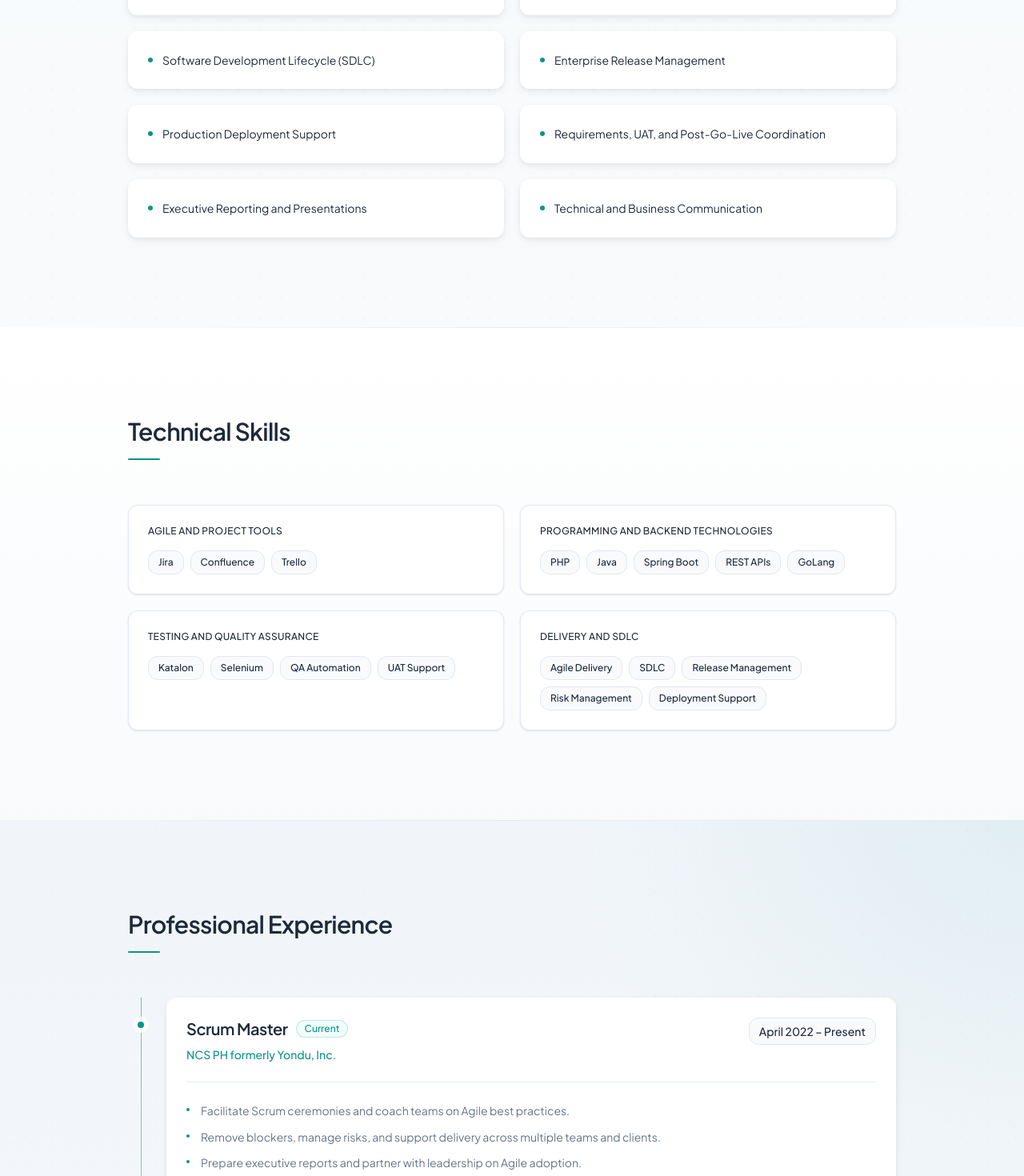
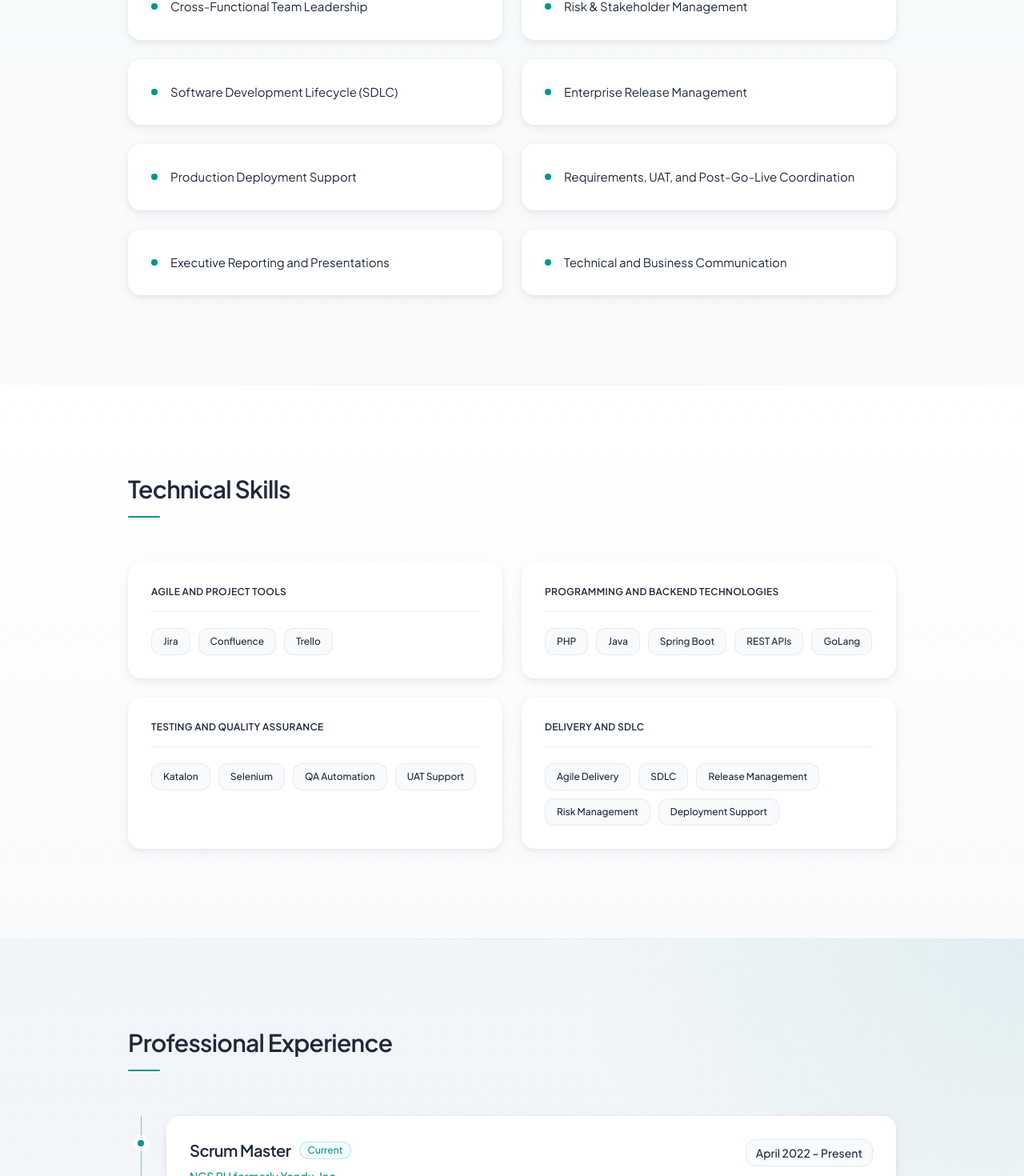
Before and after one commit to charlefire-cpu/personal-website, a React (Vite) app: page / in a window 1280 px wide. Shown: the part 1750-3220 px from the top of the page at 80% size. Built offline with nearby package versions, Linux system fonts and the light colour scheme.

Commit message:
improve content card and section containers

```diff
--- a/src/components/About.tsx
+++ b/src/components/About.tsx
@@ -7,7 +7,7 @@ export default function About() {
   return (
     <Section id={id} title={title} tone="white">
       <div className="card max-w-3xl">
-        <div className="space-y-5 text-body sm:space-y-6">
+        <div className="card-body space-y-5 sm:space-y-6">
           {profile.about.map((paragraph) => (
             <p key={paragraph.slice(0, 40)} className="break-words">
               {paragraph}
--- a/src/components/CoreCompetencies.tsx
+++ b/src/components/CoreCompetencies.tsx
@@ -6,19 +6,11 @@ export default function CoreCompetencies() {
 
   return (
     <Section id={id} title={title} tone="tinted">
-      <ul className="grid grid-cols-1 gap-4 sm:grid-cols-2 sm:gap-5">
+      <ul className="card-grid-2">
         {profile.competencies.map((competency) => (
-          <li
-            key={competency}
-            className="card flex items-start gap-3"
-          >
-            <span
-              className="mt-2 h-1.5 w-1.5 shrink-0 rounded-full bg-accent"
-              aria-hidden="true"
-            />
-            <span className="min-w-0 break-words text-body-sm text-primary">
-              {competency}
-            </span>
+          <li key={competency} className="card card-interactive card-row">
+            <span className="card-marker" aria-hidden="true" />
+            <span className="card-row-text">{competency}</span>
           </li>
         ))}
       </ul>
--- a/src/components/Education.tsx
+++ b/src/components/Education.tsx
@@ -9,8 +9,8 @@ export default function Education() {
     <Section id={id} title={title} tone="white">
       <div className="card max-w-xl">
         <h3 className="text-h3">{degree}</h3>
-        <p className="text-body mt-2 break-words">{school}</p>
-        <p className="text-accent-label mt-3">{year}</p>
+        <p className="card-body mt-3 break-words">{school}</p>
+        <p className="text-accent-label mt-4">{year}</p>
       </div>
     </Section>
   )
--- a/src/components/Experience.tsx
+++ b/src/components/Experience.tsx
@@ -24,7 +24,7 @@ export default function Experience() {
             >
               <div className="timeline-dot" aria-hidden="true" />
 
-              <div className="card">
+              <div className="card card-interactive">
                 <div className="flex flex-col gap-4 md:flex-row md:items-start md:justify-between md:gap-8">
                   <div className="min-w-0 flex-1">
                     <div className="flex flex-wrap items-center gap-2.5">
@@ -46,17 +46,11 @@ export default function Experience() {
                 </div>
 
                 {role.highlights && role.highlights.length > 0 && (
-                  <ul className="mt-5 space-y-2.5 border-t border-border pt-5 sm:mt-6 sm:pt-6">
+                  <ul className="card-list mt-6 border-t border-border/70 pt-6">
                     {role.highlights.map((highlight) => (
-                      <li
-                        key={highlight}
-                        className="flex gap-3 text-body-sm sm:gap-3.5"
-                      >
-                        <span
-                          className="mt-2 h-1 w-1 shrink-0 rounded-full bg-accent"
-                          aria-hidden="true"
-                        />
-                        <span className="min-w-0 break-words">{highlight}</span>
+                      <li key={highlight} className="card-list-item">
+                        <span className="card-list-marker" aria-hidden="true" />
+                        <span className="min-w-0 flex-1 break-words">{highlight}</span>
                       </li>
                     ))}
                   </ul>
@@ -73,7 +67,7 @@ export default function Experience() {
               aria-hidden="true"
             />
 
-            <div className="card">
+            <div className="card card-interactive">
               <h3 className="text-h3">{earlierExperienceTitle}</h3>
               <p className="text-body-sm mt-2">
                 {earlierExperienceDescription}
--- a/src/components/Resume.tsx
+++ b/src/components/Resume.tsx
@@ -8,9 +8,11 @@ export default function Resume() {
 
   return (
     <Section id={id} title={title} tone="surface">
-      <div className="card max-w-2xl">
-        <p className="text-body">{description}</p>
-        <div className="mt-6 border-t border-border pt-6 sm:mt-8 sm:pt-8">
+      <div className="card card-featured max-w-2xl">
+        <div className="card-body">
+          <p>{description}</p>
+        </div>
+        <div className="card-footer">
           <Button
             href={filePath}
             download={fileName}
--- a/src/components/TechnicalSkills.tsx
+++ b/src/components/TechnicalSkills.tsx
@@ -6,20 +6,20 @@ export default function TechnicalSkills() {
 
   return (
     <Section title={title} tone="gradient">
-      <div className="grid grid-cols-1 gap-5 sm:grid-cols-2">
+      <div className="card-grid-2">
         {profile.skillGroups.map((group) => (
-          <div key={group.category} className="card min-w-0">
-            <h3 className="text-label mb-4 text-primary">
-              {group.category}
-            </h3>
-            <ul className="flex flex-wrap gap-2">
+          <article key={group.category} className="card card-interactive min-w-0">
+            <header className="card-header">
+              <h3 className="card-title">{group.category}</h3>
+            </header>
+            <ul className="skill-tags">
               {group.skills.map((skill) => (
                 <li key={skill} className="skill-tag">
                   {skill}
                 </li>
               ))}
             </ul>
-          </div>
+          </article>
         ))}
       </div>
     </Section>
--- a/src/index.css
+++ b/src/index.css
@@ -20,9 +20,10 @@
   --radius-lg: 0.75rem;
 
   --shadow-xs: 0 1px 2px rgb(15 23 42 / 0.04);
-  --shadow-sm: 0 1px 3px rgb(15 23 42 / 0.06), 0 1px 2px rgb(15 23 42 / 0.04);
-  --shadow-md: 0 4px 12px rgb(15 23 42 / 0.06), 0 2px 4px rgb(15 23 42 / 0.04);
-  --shadow-lg: 0 8px 24px rgb(15 23 42 / 0.08), 0 2px 8px rgb(15 23 42 / 0.04);
+  --shadow-sm: 0 1px 3px rgb(15 23 42 / 0.05), 0 1px 2px rgb(15 23 42 / 0.03);
+  --shadow-md: 0 4px 14px rgb(15 23 42 / 0.06), 0 2px 6px rgb(15 23 42 / 0.04);
+  --shadow-lg: 0 10px 28px rgb(15 23 42 / 0.08), 0 4px 10px rgb(15 23 42 / 0.04);
+  --shadow-card-hover: 0 8px 22px rgb(15 23 42 / 0.08), 0 2px 8px rgb(15 23 42 / 0.04);
 
   --spacing-section-y: 5rem;
   --spacing-section-y-lg: 6rem;
@@ -170,23 +171,101 @@ body {
 
   .section-tone-tinted .card,
   .section-tone-experience .card,
-  .section-tone-contact .card {
-    @apply border-white/80 shadow-[var(--shadow-md)];
-  }
-
-  .section-tone-contact .icon-circle {
-    @apply border-accent/15 bg-white text-accent;
+  .section-tone-contact .card,
+  .section-tone-gradient .card,
+  .section-tone-surface .card {
+    @apply border-white/90 shadow-[var(--shadow-md)];
   }
 
   /* ── Cards ── */
   .card {
-    @apply min-w-0 max-w-full rounded-xl border border-border bg-white p-6 shadow-[var(--shadow-sm)] transition-[border-color,box-shadow] duration-200 ease-out motion-reduce:transition-none;
+    @apply min-w-0 max-w-full rounded-2xl border border-border/80 bg-white p-6 shadow-[var(--shadow-sm)] sm:p-7;
+  }
+
+  .card-interactive {
+    @apply transition-[border-color,box-shadow] duration-200 ease-out motion-reduce:transition-none;
   }
 
   @media (hover: hover) {
-    .card:hover {
-      @apply border-border shadow-[var(--shadow-md)];
+    .card-interactive:hover {
+      @apply border-accent/20 shadow-[var(--shadow-card-hover)];
     }
+  }
+
+  .card-featured {
+    @apply relative overflow-hidden pt-7 sm:pt-8;
+  }
+
+  .card-featured::before {
+    @apply absolute inset-x-0 top-0 h-1 bg-gradient-to-r from-accent/50 via-accent to-accent/50 content-[''];
+  }
+
+  .card-grid {
+    @apply grid grid-cols-1 gap-5 sm:gap-6;
+  }
+
+  .card-grid-2 {
+    @apply grid grid-cols-1 gap-5 sm:grid-cols-2 sm:gap-6;
+  }
+
+  .card-header {
+    @apply mb-5 border-b border-border/70 pb-4;
+  }
+
+  .card-title {
+    @apply text-xs font-semibold tracking-wide text-primary uppercase;
+  }
+
+  .card-body {
+    @apply text-base leading-relaxed text-muted;
+  }
+
+  .card-footer {
+    @apply mt-6 border-t border-border/70 pt-6 sm:mt-7 sm:pt-7;
+  }
+
+  .card-row {
+    @apply flex items-start gap-4;
+  }
+
+  .card-marker {
+    @apply mt-2 h-2 w-2 shrink-0 rounded-full bg-accent ring-4 ring-accent-soft;
+  }
+
+  .card-row-text {
+    @apply min-w-0 flex-1 text-sm leading-relaxed text-primary sm:text-[0.9375rem];
+  }
+
+  .card-contact {
+    @apply h-full;
+  }
+
+  .card-contact-inner {
+    @apply flex h-full items-start gap-4;
+  }
+
+  .card-contact-content {
+    @apply min-w-0 flex-1;
+  }
+
+  .card-contact-value {
+    @apply mt-2 block text-sm font-medium text-primary sm:text-base;
+  }
+
+  .card-contact-link {
+    @apply mt-2 block break-all text-sm font-medium text-accent transition-colors duration-200 ease-out hover:text-accent-hover motion-reduce:transition-none sm:text-base;
+  }
+
+  .card-list {
+    @apply space-y-3;
+  }
+
+  .card-list-item {
+    @apply flex items-start gap-3 text-sm leading-relaxed text-muted;
+  }
+
+  .card-list-marker {
+    @apply mt-2 h-1 w-1 shrink-0 rounded-full bg-accent;
   }
 
   .card-flat {
@@ -205,13 +284,17 @@ body {
   }
 
   /* ── Tags & links ── */
+  .skill-tags {
+    @apply flex flex-wrap gap-2.5;
+  }
+
   .skill-tag {
-    @apply rounded-lg border border-border bg-surface px-3 py-1.5 text-xs font-medium text-primary transition-[border-color,background-color,color] duration-200 ease-out motion-reduce:transition-none;
+    @apply rounded-lg border border-border/80 bg-surface px-3.5 py-2 text-xs font-medium text-primary transition-[border-color,background-color,color,box-shadow] duration-200 ease-out motion-reduce:transition-none;
   }
 
   @media (hover: hover) {
     .skill-tag:hover {
-      @apply border-accent/30 bg-accent-soft text-accent;
+      @apply border-accent/25 bg-accent-soft text-accent shadow-[var(--shadow-xs)];
     }
   }
 
@@ -369,7 +452,15 @@ body {
 
   /* ── Icons ── */
   .icon-circle {
-    @apply flex h-10 w-10 shrink-0 items-center justify-center rounded-xl border border-border bg-surface text-muted;
+    @apply flex h-11 w-11 shrink-0 items-center justify-center rounded-xl border border-border/80 bg-surface text-muted shadow-[var(--shadow-xs)] transition-[border-color,background-color,color,box-shadow] duration-200 ease-out motion-reduce:transition-none;
+  }
+
+  .card-interactive:hover .icon-circle {
+    @apply border-accent/20 bg-accent-soft text-accent;
+  }
+
+  .section-tone-contact .icon-circle {
+    @apply border-accent/15 bg-white text-accent;
   }
 
   /* ── Hero ── */
```
Also changed, not shown: src/components/Contact.tsx (+6 -8 lines).
